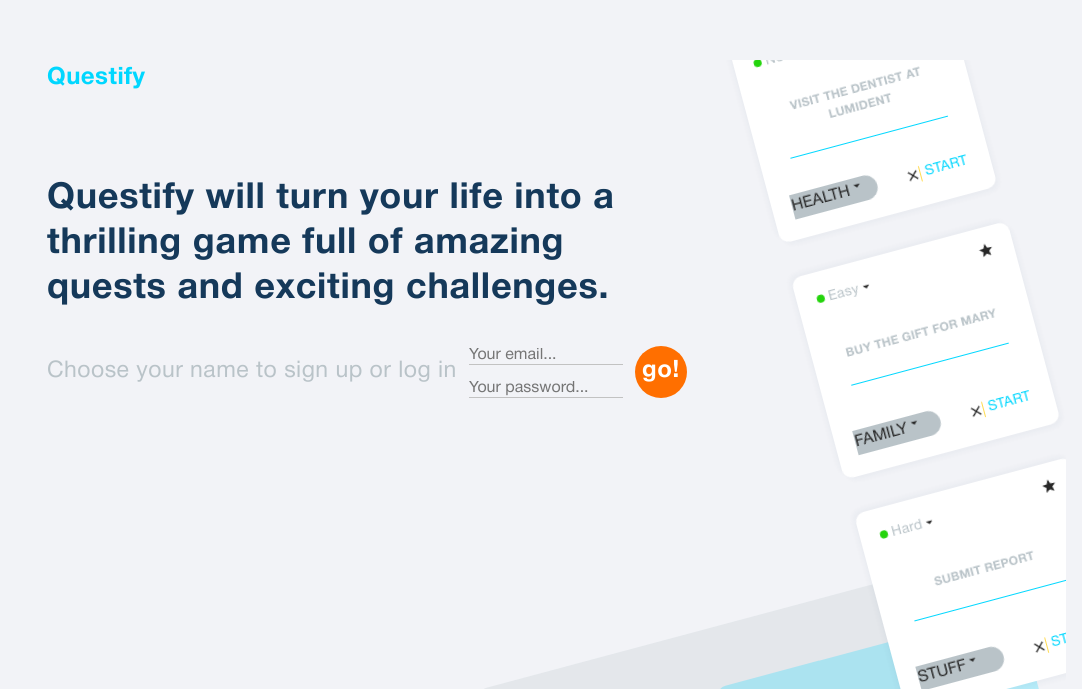
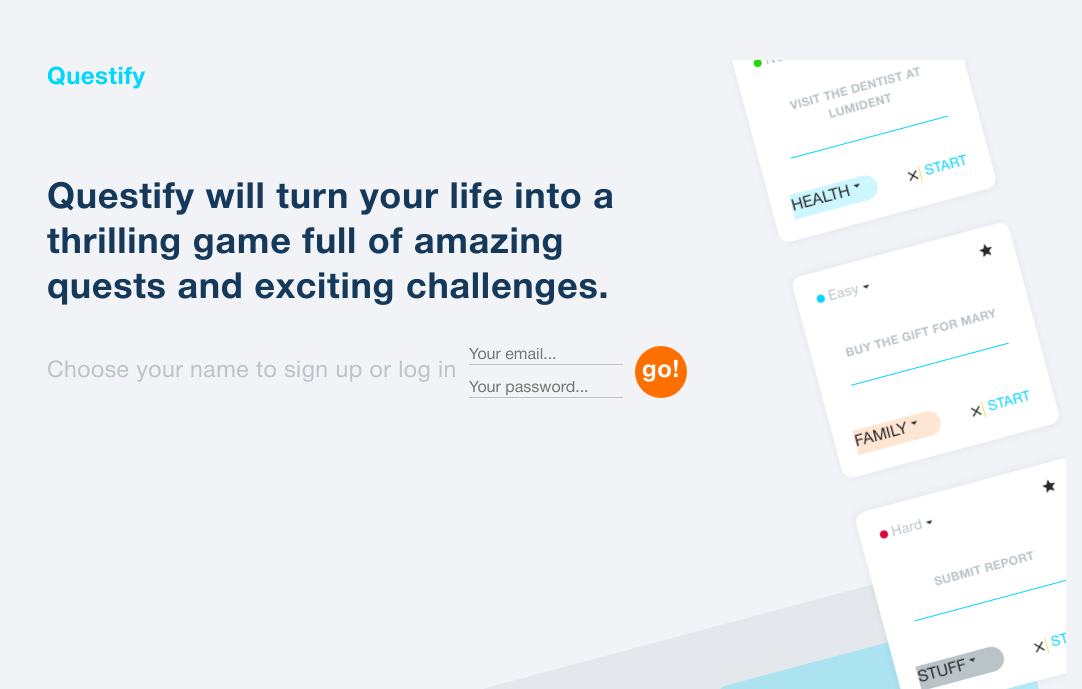
Before and after one commit to xxLEITTOxx/questify-pet-project, a React (Vite) app: page / in a window 1280 px wide. Shown: the part 180-869 px from the top of the page, without its empty margins (198-1280 px from the left). Built offline with nearby package versions, Linux system fonts and the light colour scheme.

Commit message:
add in QuestCard color CATEGORY_BG and LEVEL_DOT

```diff
--- /dev/null
+++ b/src/components/PromoQuestCards/PromoCardsData.tsx
@@ -0,0 +1,122 @@
+export type PromoCard = {
+    id: number;
+    title: string;
+    difficulty: "Easy" | "Normal" | "Hard";
+    category: "STUFF" | "FAMILY" | "HEALTH" | "LEARNING" | "LEISURE" | "WORK";
+    type: "Task";
+};
+
+export const promoCardsData: PromoCard[] = [
+    {
+        id: 1,
+        title: "Submit report",
+        difficulty: "Hard",
+        category: "WORK",
+        type: "Task",
+    },
+    {
+        id: 2,
+        title: "Buy the gift for Mary",
+        difficulty: "Easy",
+        category: "FAMILY",
+        type: "Task",
+    },
+    {
+        id: 3,
+        title: "Visit the dentist at Lumident",
+        difficulty: "Normal",
+        category: "HEALTH",
+        type: "Task",
+    },
+    {
+        id: 4,
+        title: "Finish homework",
+        difficulty: "Easy",
+        category: "LEARNING",
+        type: "Task",
+    },
+    {
+        id: 5,
+        title: "Morning run",
+        difficulty: "Easy",
+        category: "HEALTH",
+        type: "Task",
+    },
+    {
+        id: 6,
+        title: "Visit the dentist at Lumident",
+        difficulty: "Hard",
+        category: "LEISURE",
+        type: "Task",
+    },
+    {
+        id: 7,
+        title: "Webinar",
+        difficulty: "Normal",
+        category: "LEARNING",
+        type: "Task",
+    },
+    {
+        id: 8,
+        title: "Finish homework",
+        difficulty: "Easy",
+        category: "LEISURE",
+        type: "Task",
+    },
+    {
+        id: 9,
+        title: "Submit report",
+        difficulty: "Hard",
+        category: "STUFF",
+        type: "Task",
+    },
+    {
+        id: 10,
+        title: "Buy the gift for Mary",
+        difficulty: "Easy",
+        category: "FAMILY",
+        type: "Task",
+    },
+    {
+        id: 11,
+        title: "Visit the dentist at Lumident",
+        difficulty: "Normal",
+        category: "HEALTH",
+        type: "Task",
+    },
+    {
+        id: 12,
+        title: "Finish homework",
+        difficulty: "Easy",
+        category: "STUFF",
+        type: "Task",
+    },
+    {
+        id: 13,
+        title: "Morning run",
+        difficulty: "Easy",
+        category: "FAMILY",
+        type: "Task",
+    },
+    {
+        id: 14,
+        title: "Visit the dentist at Lumident",
+        difficulty: "Hard",
+        category: "HEALTH",
+        type: "Task",
+    },
+    {
+        id: 15,
+        title: "Webinar",
+        difficulty: "Normal",
+        category: "LEARNING",
+        type: "Task",
+    },
+    {
+        id: 16,
+        title: "Finish homework",
+        difficulty: "Easy",
+        category: "LEARNING",
+        type: "Task",
+    },
+];
--- a/src/components/PromoQuestCards/PromoQuestCards.tsx
+++ b/src/components/PromoQuestCards/PromoQuestCards.tsx
@@ -3,122 +3,7 @@ import QuestCard from "../QuestCard/QuestCard";
 import css from "./PromoQuestCards.module.css";
 import "slick-carousel/slick/slick.css";
 import "slick-carousel/slick/slick-theme.css";
-
-// Моковые данные для рекламных карточек
-const promoCardsData = [
-    {
-        id: 1,
-        title: "Submit report",
-        difficulty: "Hard",
-        category: "WORK",
-        type: "Task",
-    },
-    {
-        id: 2,
-        title: "Buy the gift for Mary",
-        difficulty: "Easy",
-        category: "FAMILY",
-        type: "Task",
-    },
-    {
-        id: 3,
-        title: "Visit the dentist at Lumident",
-        difficulty: "Normal",
-        category: "HEALTH",
-        type: "Task",
-    },
-    {
-        id: 4,
-        title: "Finish homework",
-        difficulty: "Easy",
-        category: "LEARNING",
-        type: "Task",
-    },
-    {
-        id: 5,
-        title: "Morning run",
-        difficulty: "Easy",
-        category: "HEALTH",
-        type: "Task",
-    },
-    {
-        id: 6,
-        title: "Visit the dentist at Lumident",
-        difficulty: "Hard",
-        category: "LEISURE",
-        type: "Task",
-    },
-    {
-        id: 7,
-        title: "Webinar",
-        difficulty: "Normal",
-        category: "LEARNING",
-        type: "Task",
-    },
-    {
-        id: 8,
-        title: "Finish homework",
-        difficulty: "Easy",
-        category: "LEISURE",
-        type: "Task",
-    },
-    {
-        id: 9,
-        title: "Submit report",
-        difficulty: "Hard",
-        category: "STUFF",
-        type: "Task",
-    },
-    {
-        id: 10,
-        title: "Buy the gift for Mary",
-        difficulty: "Easy",
-        category: "FAMILY",
-        type: "Task",
-    },
-    {
-        id: 11,
-        title: "Visit the dentist at Lumident",
-        difficulty: "Normal",
-        category: "HEALTH",
-        type: "Task",
-    },
-    {
-        id: 12,
-        title: "Finish homework",
-        difficulty: "Easy",
-        category: "STUFF",
-        type: "Task",
-    },
-    {
-        id: 13,
-        title: "Morning run",
-        difficulty: "Easy",
-        category: "FAMILY",
-        type: "Task",
-    },
-    {
-        id: 14,
-        title: "Visit the dentist at Lumident",
-        difficulty: "Hard",
-        category: "HEALTH",
-        type: "Task",
-    },
-    {
-        id: 15,
-        title: "Webinar",
-        difficulty: "Normal",
-        category: "LEARNING",
-        type: "Task",
-    },
-    {
-        id: 16,
-        title: "Finish homework",
-        difficulty: "Easy",
-        category: "LEARNING",
-        type: "Task",
-    },
-];
+import { promoCardsData } from "./PromoCardsData";
 
 export default function PromoQuestCards() {
     const settings = {
--- a/src/components/QuestCard/QuestCard.tsx
+++ b/src/components/QuestCard/QuestCard.tsx
@@ -7,14 +7,38 @@ interface QuestCardProps {
     category: string;
 }
 
+const CATEGORY_BG: Record<string, string> = {
+    STUFF: "#b9c3c8",
+    FAMILY: "#ffe6d3",
+    HEALTH: "#cdf7ff",
+    LEARNING: "#fff6c0",
+    LEISURE: "#f8d2ff",
+    WORK: "#d3f6ce",
+};
+
+const LEVEL_DOT: Record<string, string> = {
+    easy: "#00d7ff",
+    hard: "#db0837",
+    normal: "#24d40c",
+};
+
 export default function QuestCard({ level, title, category }: QuestCardProps) {
+    const categoryKey = category.toUpperCase();
+    const levelKey = level.toLowerCase();
+
+    const cardStyle: React.CSSProperties = {
+        backgroundColor: CATEGORY_BG[categoryKey] ?? "#fff",
+    };
+
+    const dotStyle: React.CSSProperties = {
+        backgroundColor: LEVEL_DOT[levelKey] ?? "#24d40c",
+    };
+
     return (
         <div className={css.cardContainer}>
             <div className={css.cardHeader}>
                 <div className={css.cardHeaderSelector}>
-                    <div
-                        className={`${css.roundLevelSelector} ${css[level]}`}
-                    ></div>
+                    <div className={css.roundLevelSelector} style={dotStyle} />
                     <div className={css.levelTitle}>{level}</div>
                     <MdArrowDropDown />
                 </div>
@@ -27,7 +51,7 @@ export default function QuestCard({ level, title, category }: QuestCardProps) {
                 <input type="text" className={css.cardInput} />
             </div>
             <div className={css.cardBottomContainer}>
-                <div className={css.categorySelector}>
+                <div className={css.categorySelector} style={cardStyle}>
                     <div>{category}</div>
                     <MdArrowDropDown />
                 </div>
--- a/src/components/QuestDashboard/QuestDashboard.tsx
+++ b/src/components/QuestDashboard/QuestDashboard.tsx
@@ -1,33 +1,22 @@
 // Будет содержать разделы "TODAY","TOMORROW", "DONE"
 
+import { promoCardsData } from "../PromoQuestCards/PromoCardsData";
 import QuestCard from "../QuestCard/QuestCard";
 import css from "./QuestDashboard.module.css";
 
 function QuestDashboard() {
-  return (
-    <div className={css.QuestDashboard}>
-      <QuestCard />
-      <QuestCard />
-      <QuestCard />
-      <QuestCard />
-      <QuestCard />
-      <QuestCard />
-      <QuestCard />
-      <QuestCard />
-      <QuestCard />
-      <QuestCard />
-      <QuestCard />
-      <QuestCard />
-      <QuestCard />
-      <QuestCard />
-      <QuestCard />
-      <QuestCard />
-      <QuestCard />
-      <QuestCard />
-      <QuestCard />
-      <QuestCard />
-    </div>
-  );
+    return (
+        <div className={css.QuestDashboard}>
+            {promoCardsData.map((card) => (
+                <QuestCard
+                    key={`dash-${card.id}`}
+                    title={card.title}
+                    level={card.difficulty}
+                    category={card.category}
+                />
+            ))}
+        </div>
+    );
 }
 
 export default QuestDashboard;
```
